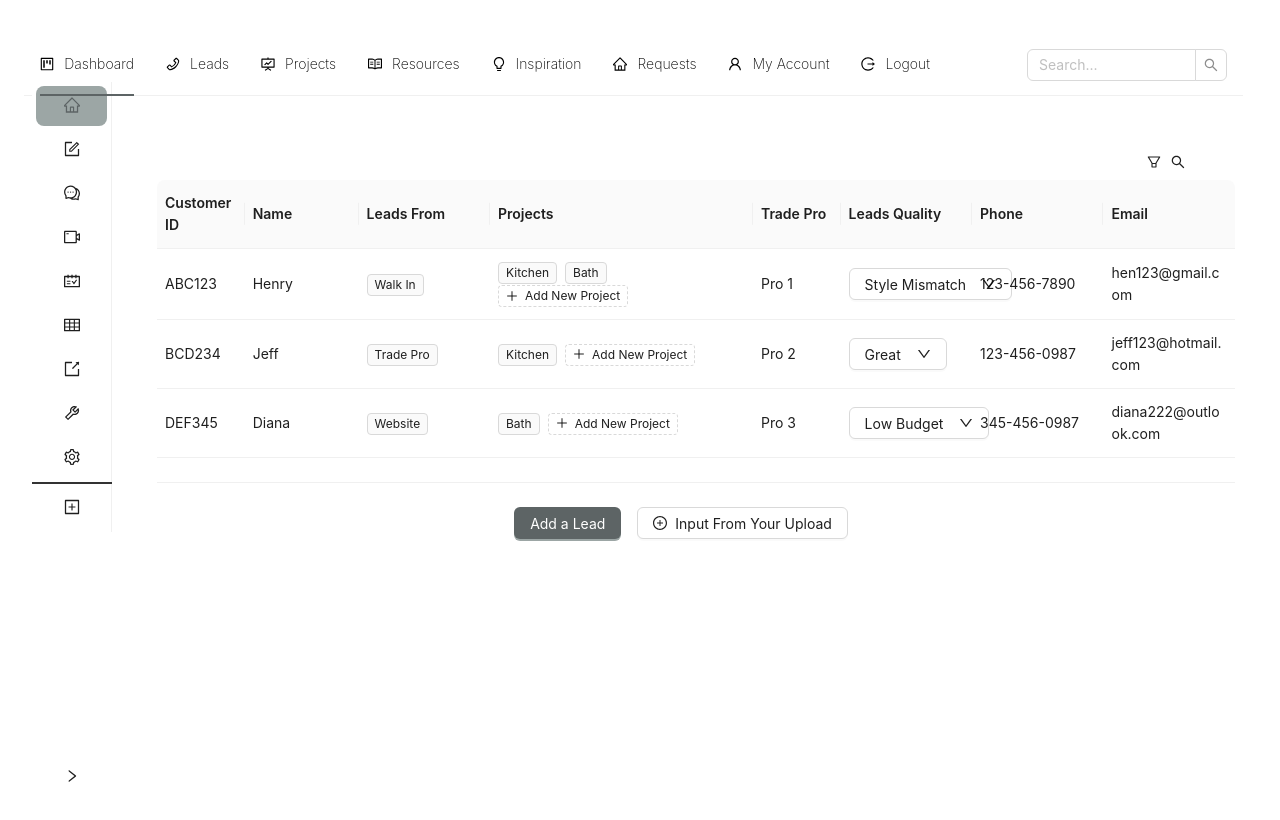
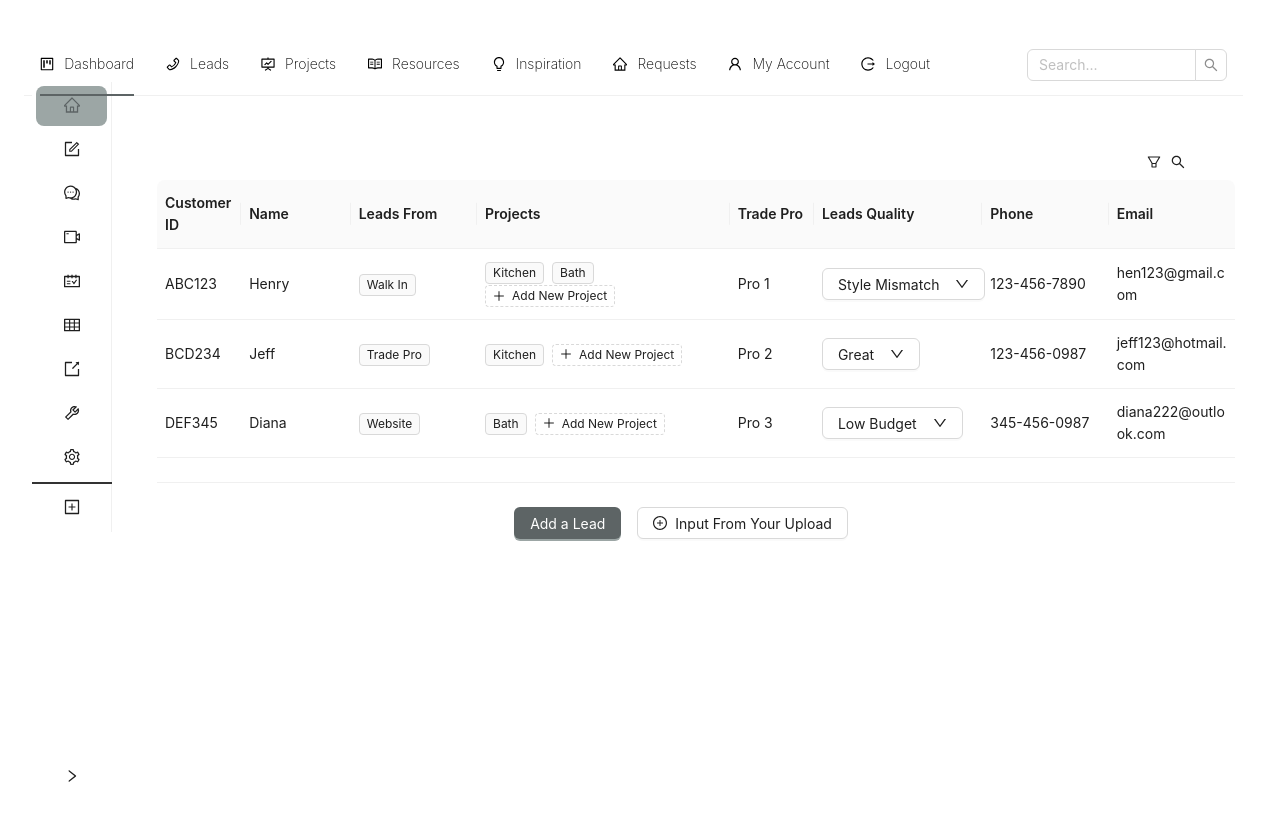
Before and after one commit to y1141335509/ronbow-portal-web, a React (Create React App) app: page /leads in a window 1280 px wide. Shown: the top 820 px of the page. Built offline with nearby package versions, Linux system fonts and the light colour scheme; sample sign-in values are in the browser's storage.

Commit message:
changed leads

```diff
--- a/src/components/Leads/Leads.js
+++ b/src/components/Leads/Leads.js
@@ -142,7 +142,7 @@ const EditableTable = () => {
     {
       title: 'Leads Quality',
       dataIndex: 'leads_quality',
-      width: '15%',
+      width: '20%',
       render: (text, record) => {
         const items = [
           {
```
